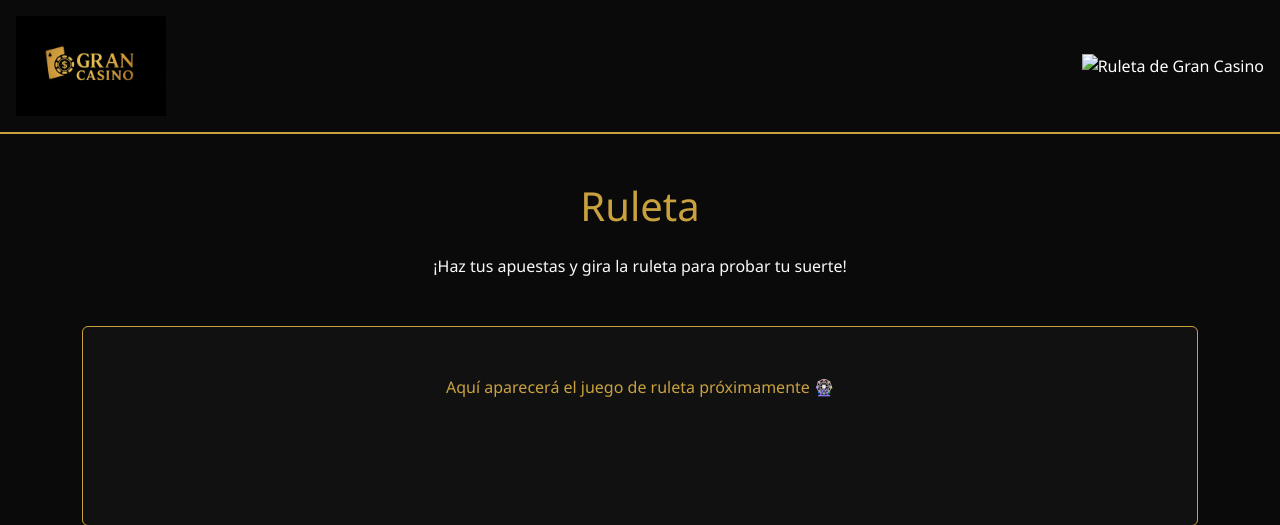
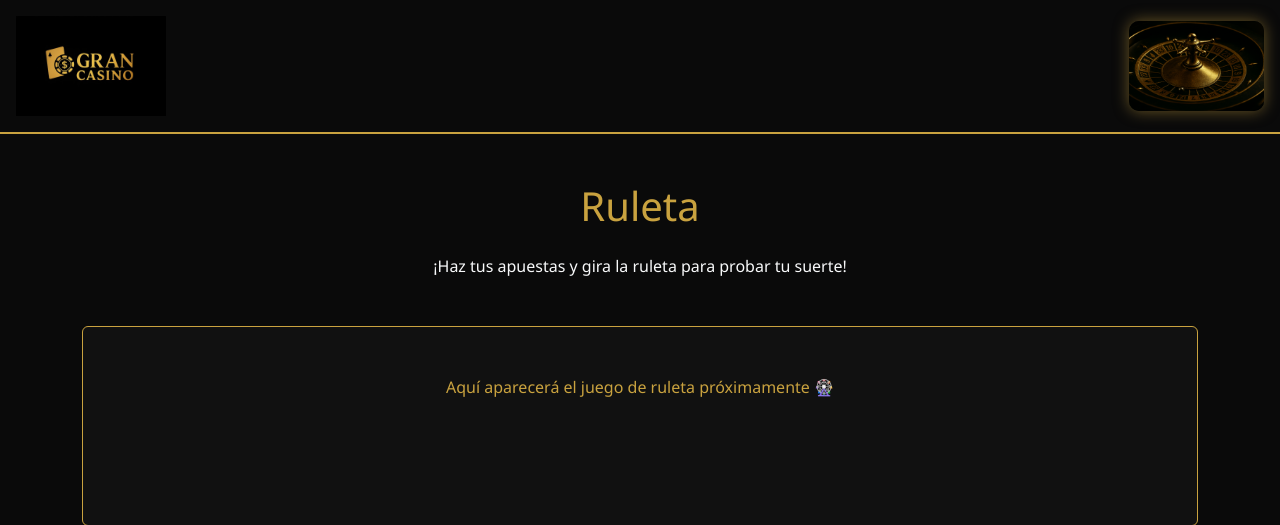
Before and after one commit to saimonfiles06/proyectoFinal, a PHP site: page /juegos/ruleta.html in a window 1280 px wide. Shown: the top 525 px of the page. Run offline with PHP 8.4, Linux system fonts and the light colour scheme.

Commit message:
ajuste foto ruleta header
Ajuste altura foto ruleta del header de su página

```diff
--- a/css/estilos.css
+++ b/css/estilos.css
@@ -10,6 +10,12 @@ header {
   padding: 15px 30px;
 }
 
+.header-ruleta {
+  height: 90px;
+  width: auto;
+  border-radius: 10px;
+  box-shadow: 0 0 15px rgba(201, 162, 63, 0.5);
+}
 .navbar-brand img {
   height: 100px;
 }
--- a/juegos/ruleta.html
+++ b/juegos/ruleta.html
@@ -14,7 +14,7 @@
     <a href="../index.html" class="navbar-brand">
       <img src="../img/logo.png" alt="Logo de Gran Casino" class="header-logo">
     </a>
-    <img src="#" alt="Ruleta de Gran Casino" class="header-ruleta img-fluid">
+    <img src="../img/ruleta.png" alt="Ruleta de Gran Casino" class="header-ruleta img-fluid">
   </header>
   <main class="container text-center mt-5">
     <h1 class="titulo mb-4">Ruleta</h1>
```
